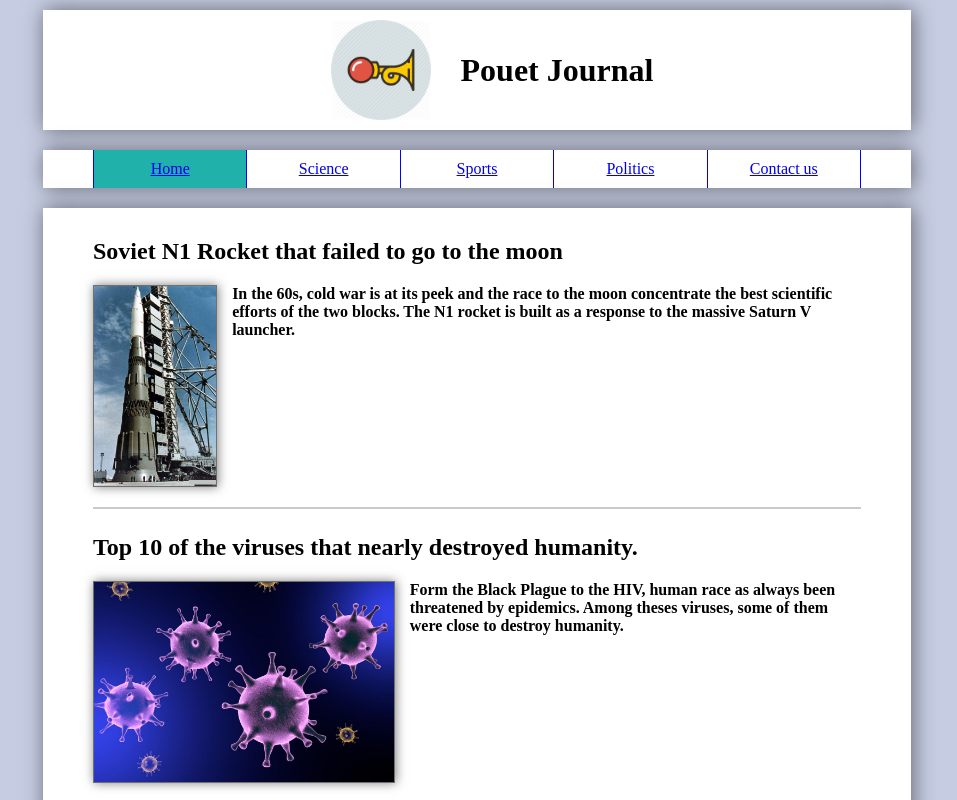
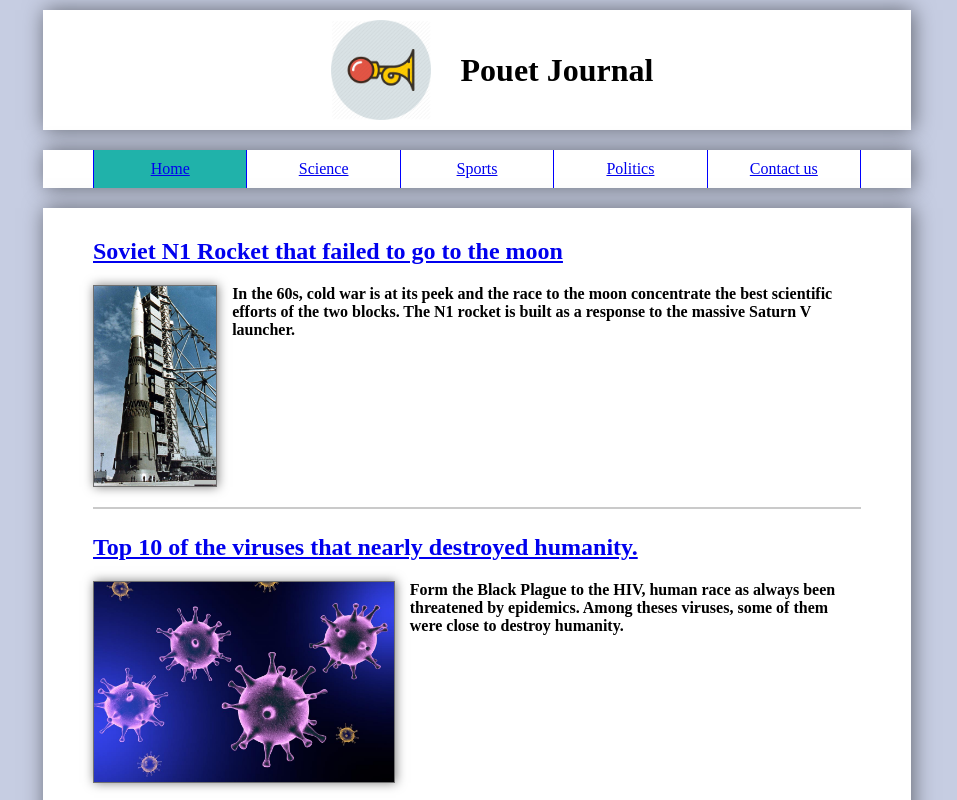
Before and after one commit to OrangeDuck91/ng-pouet-journal, an Angular app: page /home in a window 1280 px wide. Shown: the top 800 px of the page, without its empty margins (163-1120 px from the left). Built offline with nearby package versions, Linux system fonts and the light colour scheme.

Commit message:
list item keyboard navigable

```diff
--- a/src/app/common/component/article-list-item/article-list-item.component.html
+++ b/src/app/common/component/article-list-item/article-list-item.component.html
@@ -1,7 +1,6 @@
-<article (click)="gotToDetail()">
-  <h2>{{article.title}}</h2>
-  <!-- <h2><a routerLink="/article/{{article.id}}">{{article.title}}</a></h2> -->
-  <div class="article-item-body">
+<article >
+  <h2><a routerLink="/article/{{article.id}}">{{article.title}}</a></h2>
+  <div class="article-item-body" (click)="gotToDetail()">
     <img src="{{article.picture}}" alt="article photo">
     <span>{{article.intro}}</span>
   </div>
--- a/src/app/common/component/article-list-item/article-list-item.component.scss
+++ b/src/app/common/component/article-list-item/article-list-item.component.scss
@@ -1,6 +1,7 @@
 
 .article-item-body{
 
+  cursor: pointer;
   display : flex;
   font-weight: bold;
 
@@ -20,5 +21,4 @@ article{
   margin-bottom: 25px;
   border-bottom: 2px solid #8080806b;
   padding-bottom: 20px;
-  cursor: pointer;
 }
```
